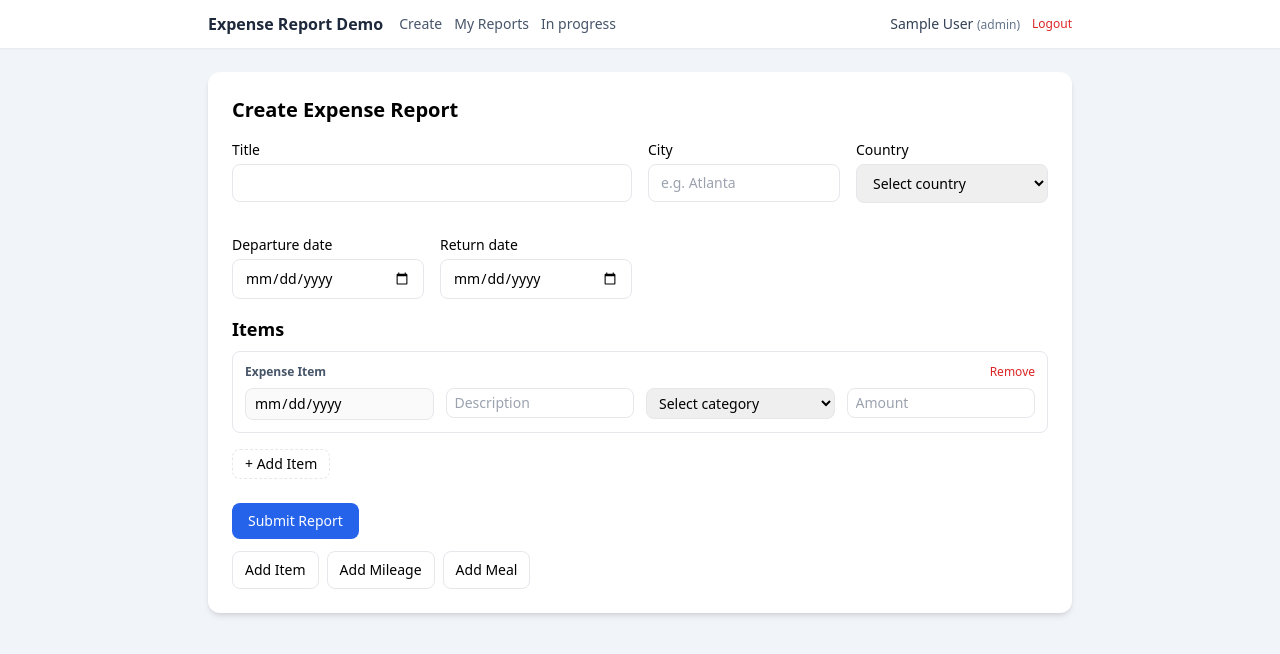
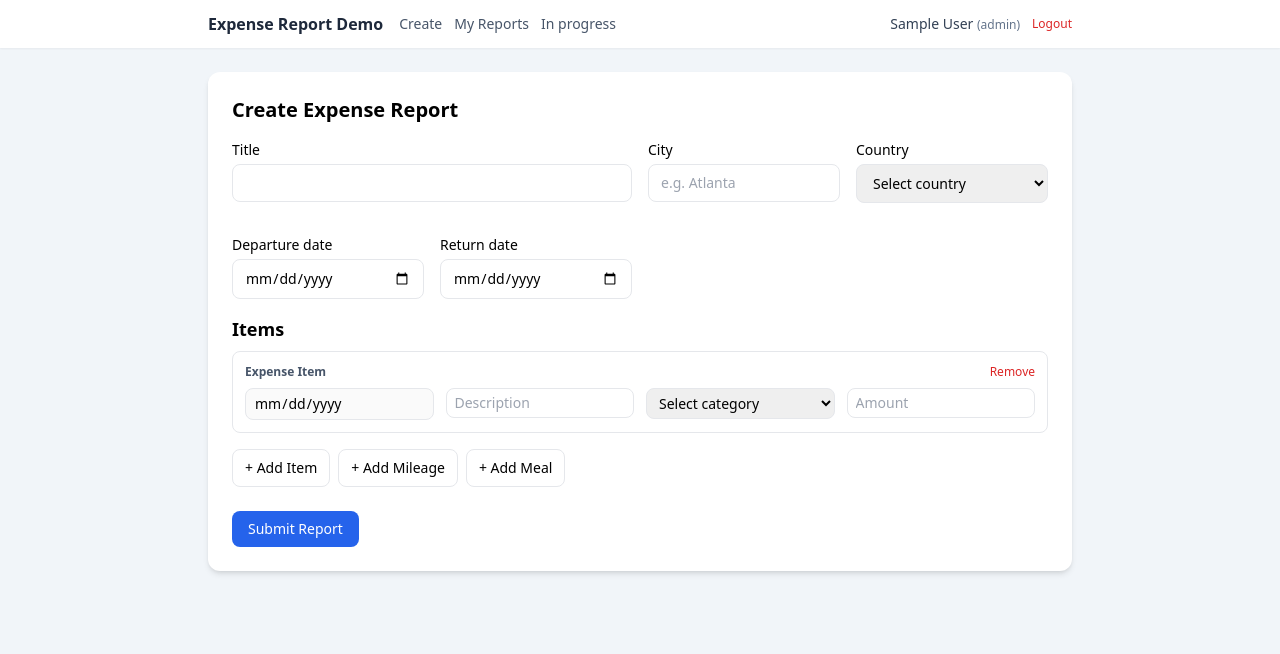
Before and after one commit to HOJUNHWANG/ExpenseSystemFrontEnd, a React app in the folder expense-frontend/: page /create in a window 1280 px wide. Shown: the top 654 px of the page. Built offline with nearby package versions, Linux system fonts and the light colour scheme; sample sign-in values are in the browser's storage; the HTML template or start-up script is replaced by a standard one.

Commit message:
Adjusted Button Layout and minor appearances

```diff
--- a/expense-frontend/src/components/CreateExpenseReportForm.jsx
+++ b/expense-frontend/src/components/CreateExpenseReportForm.jsx
@@ -29,7 +29,7 @@ const ITEM_TYPES = {
 }
 
 const MILEAGE_RATE = 0.7;
-const MEAL_RATE = 0.5;
+const MEAL_RATE = 25;
 
 import { useState } from "react";
 import { useAuth } from "../AuthContext";
@@ -133,12 +133,11 @@ export default function CreateExpenseReportForm() {
     newItems[index][field] = value;
     setItems(newItems);
   };
-  */
 
   const addItem = () => {
     setItems([...items, { date: "", description: "", amount: "", category: "" }]);
   };
-
+  */
   const addNormalItem = () => {
     setItems((prev) => [
       ...prev,
@@ -238,7 +237,7 @@ export default function CreateExpenseReportForm() {
       if (it.type === ITEM_TYPES.MILEAGE) {
         return {
           date: it.date || departureDate, // 날짜 필수로 안 받을 거면 이렇게 fallback
-          description: `Mileage: ${it.miles} miles @ ${MILEAGE_RATE}`,
+          description: `Mileage: ${it.miles} miles x ${MILEAGE_RATE}`,
           amount: Number(it.amount),
           category: "Mileage",
         };
@@ -281,7 +280,7 @@ export default function CreateExpenseReportForm() {
       }
 
       const id = await res.json();
-      setMessage(`✅ Report Successfully Created = ${id}`);
+      setMessage(`✅ Report Successfully Created`);
       // 필요하면 폼 초기화
     } catch (err) {
       console.error(err);
@@ -552,13 +551,31 @@ export default function CreateExpenseReportForm() {
         ))}
       </div>
 
-      <button
-        type="button"
-        onClick={addItem}
-        className="text-sm px-3 py-1 rounded-lg border border-dashed"
-      >
-        + Add Item
-      </button>
+      <div className="flex flex-wrap gap-2 mt-3">
+        <button
+            type="button"
+            onClick={addNormalItem}
+            className="px-3 py-2 rounded-lg text-sm border hover:bg-slate-50"
+        >
+          + Add Item
+        </button>
+
+        <button
+            type="button"
+            onClick={addMileageItem}
+            className="px-3 py-2 rounded-lg text-sm border hover:bg-slate-50"
+        >
+          + Add Mileage
+        </button>
+
+        <button
+            type="button"
+            onClick={addMealItem}
+            className="px-3 py-2 rounded-lg text-sm border hover:bg-slate-50"
+        >
+          + Add Meal
+        </button>
+      </div>
 
       <div className="mt-6">
         <button
@@ -569,33 +586,6 @@ export default function CreateExpenseReportForm() {
           {loading ? "Submitting..." : "Submit Report"}
         </button>
       </div>
-
-      <div className="flex flex-wrap gap-2 mt-3">
-        <button
-            type="button"
-            onClick={addNormalItem}
-            className="px-3 py-2 rounded-lg text-sm border hover:bg-slate-50"
-        >
-          Add Item
-        </button>
-
-        <button
-            type="button"
-            onClick={addMileageItem}
-            className="px-3 py-2 rounded-lg text-sm border hover:bg-slate-50"
-        >
-          Add Mileage
-        </button>
-
-        <button
-            type="button"
-            onClick={addMealItem}
-            className="px-3 py-2 rounded-lg text-sm border hover:bg-slate-50"
-        >
-          Add Meal
-        </button>
-      </div>
-
     </form>
   );
 }
```
